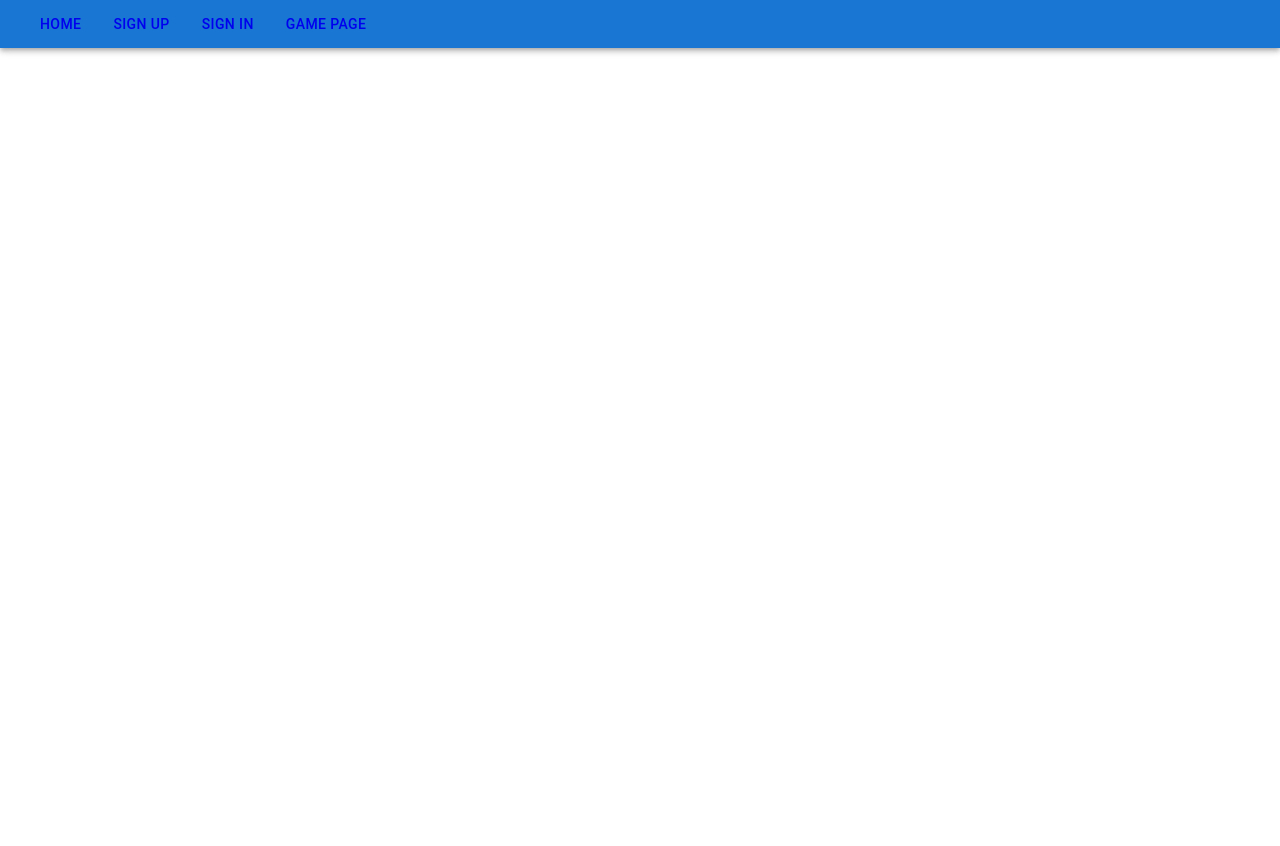
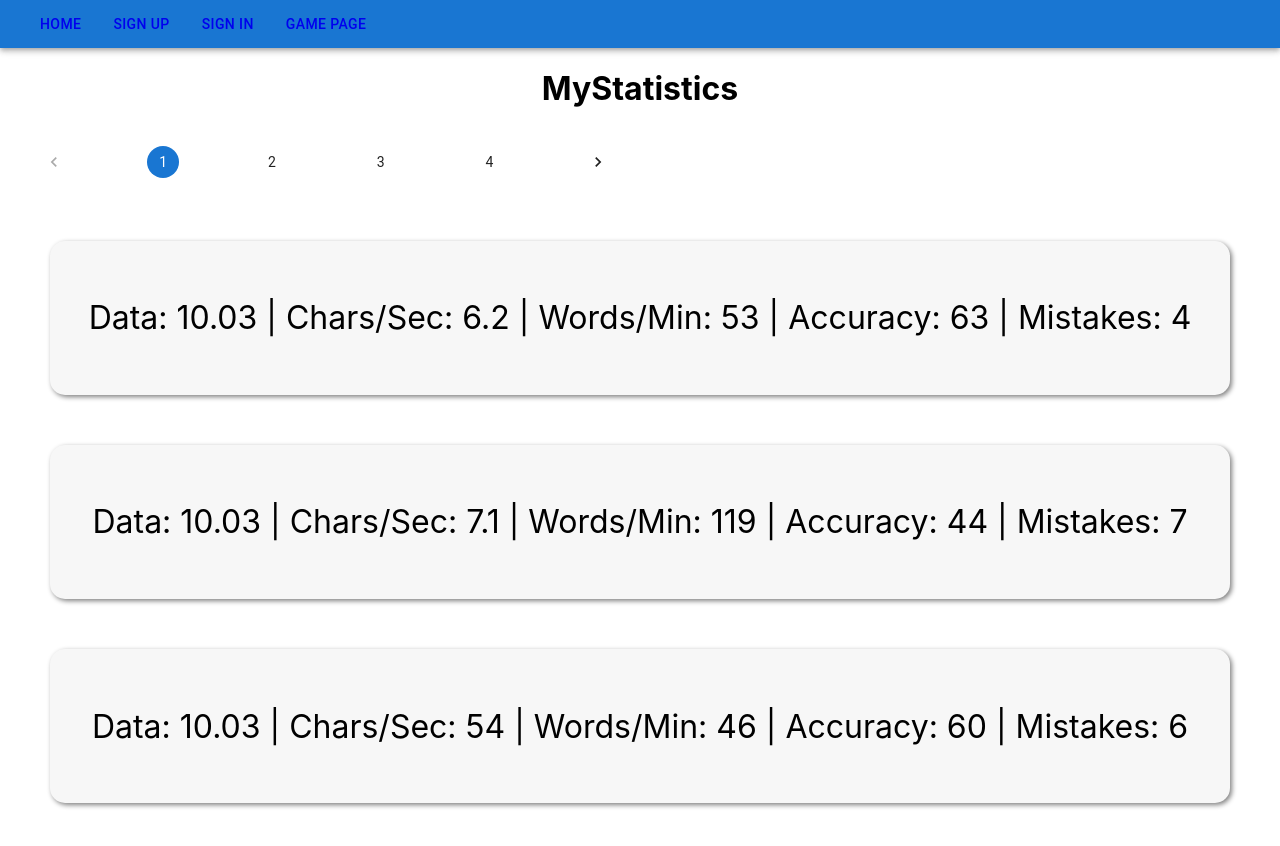
Before and after one commit to zao4nik/keyboardapp, a React (Create React App) app in the folder client/: page /stats in a window 1280 px wide. Shown: the top 846 px of the page. Before the commit the page ends 800 px from the top, so only its background shows below. Built offline with nearby package versions, Linux system fonts and the light colour scheme; no server answers.

Commit message:
stat-pagination

```diff
--- a/client/package.json
+++ b/client/package.json
@@ -10,6 +10,7 @@
     "@testing-library/jest-dom": "^5.16.5",
     "@testing-library/react": "^13.4.0",
     "@testing-library/user-event": "^13.5.0",
+    "prop-types": "^15.8.1",
     "react": "^18.2.0",
     "react-dom": "^18.2.0",
     "react-redux": "^8.0.5",
--- a/client/src/App.jsx
+++ b/client/src/App.jsx
@@ -6,7 +6,7 @@ import {
 import { useDispatch } from 'react-redux';
 // import components
 import {
-  Typing, Signup, Signin, Navbar, Keyboard,
+  Typing, Signup, Signin, Navbar, Keyboard, MyStatistics
 } from './components';
 import { GamePage } from './screens';
 import ATYPES from './store/types';
@@ -32,7 +32,7 @@ function App() {
           <Route path="/typing" element={<Typing />} />
           <Route path="/keyboard" element={<Keyboard />} />
           <Route path="/game_page" element={<GamePage />} />
-          <Route path="/stats" />
+          <Route path="/stats" element={<MyStatistics />} />
         </Routes>
       </BrowserRouter>
     </div>
--- /dev/null
+++ b/client/src/components/MyStatistics/MyStatistics.jsx
@@ -0,0 +1,64 @@
+/* eslint-disable array-bracket-spacing */
+/* eslint-disable no-plusplus */
+/* eslint-disable import/no-extraneous-dependencies */
+/* eslint-disable operator-linebreak */
+/* eslint-disable no-shadow */
+/* eslint-disable react/jsx-one-expression-per-line */
+import React, { /* useEffect, */ useState } from 'react';
+import Pagination from '@mui/material/Pagination';
+import Stat from './Stat';
+import { data } from './data';
+// import Pagination from './Pagination';
+
+export function MyStatistics() {
+  const [ stat /* , setStat */] = useState(data);
+  const [ loading /* , setLoading */] = useState(false);
+  const [currentPage, setCurrentPage] = useState(1);
+  const [statPerPage] = useState(3);
+
+  // * надо переделать для запроса с базы
+  // useEffect(() => {
+  //   (async () => {
+  //     const response = await fetch('url', {
+  //       method: 'GET',
+  //       credentials: 'include', // куки
+  //       headers: {
+  //         'Content-Type': 'application/json',
+  //       },
+  //     });
+  //     const MyStat = await response.json();
+  //     console.log('statistic ', MyStat);
+  //     setStat(MyStat);
+  //   })();
+  //   setLoading(false);
+  // }, []);
+
+  const lastStatIndex = currentPage * statPerPage;
+  const firstStatIndex = lastStatIndex - statPerPage;
+  const currentStat = stat.slice(firstStatIndex, lastStatIndex);
+
+  // const paginate = (pageNumber) => setCurrentPage(pageNumber);
+
+  const pageNumbers = [];
+  const totalStat = stat.length;
+
+  for (let i = 1; i <= Math.ceil(totalStat / statPerPage); i++) {
+    pageNumbers.push(i);
+  }
+
+  return (
+    <div>
+      <h1>MyStatistics</h1>
+      <Pagination
+        color="primary"
+        count={pageNumbers.length} // кол-во страничек пагинации (длина массива)
+        page={currentPage} // текущая активная страница
+        onChange={(_, num) => setCurrentPage(num)} // функция для клика по номеру страницу
+      />
+      <Stat
+        data={currentStat}
+        loading={loading}
+      />
+    </div>
+  );
+}
--- /dev/null
+++ b/client/src/components/MyStatistics/MyStatistics.module.css
@@ -0,0 +1,18 @@
+.container {
+  /* display: flex; */
+  /* align-items: center; */
+  /* justify-content: center; */
+  border-radius: 15px;
+  background: rgb(247, 247, 247);
+  text-align: center;
+  font-size: 2rem;
+  padding: 0.8em;
+  margin: 50px;
+  box-shadow: 2px 2px 5px gray;
+  /* width: 50%; */
+}
+
+/* .myitem {
+  margin: 0px 20px;
+  text-align: center;
+} */
--- /dev/null
+++ b/client/src/components/MyStatistics/Stat.jsx
@@ -0,0 +1,32 @@
+/* eslint-disable operator-linebreak */
+/* eslint-disable react/jsx-one-expression-per-line */
+/* eslint-disable react/prop-types */
+import React from 'react';
+import styles from './MyStatistics.module.css';
+
+function Stat({ data, loading }) {
+  if (loading) {
+    return <h2>Loading....</h2>;
+  }
+
+  return (
+    <div>
+      {data &&
+        data.map((item) => (
+          <div
+            className={styles.container}
+            key={item.id}
+          >
+            <p>
+              {' '}
+              Data: {item.data} | Chars/Sec: {item['chars/sec']} | Words/Min:{' '}
+              {item['words/min']} | Accuracy: {item.accuracy} | Mistakes:{' '}
+              {item.mistakes}
+            </p>
+          </div>
+        ))}
+    </div>
+  );
+}
+
+export default Stat;
--- /dev/null
+++ b/client/src/components/MyStatistics/data.js
@@ -0,0 +1,82 @@
+export const data = [
+  {
+    id: 1,
+    data: 10.03,
+    'chars/sec': 6.2,
+    'words/min': 53,
+    accuracy: 63,
+    mistakes: 4,
+  },
+  {
+    id: 2,
+    data: 10.03,
+    'chars/sec': 7.1,
+    'words/min': 119,
+    accuracy: 44,
+    mistakes: 7,
+  },
+  {
+    id: 3,
+    data: 10.03,
+    'chars/sec': 54,
+    'words/min': 46,
+    accuracy: 60,
+    mistakes: 6,
+  },
+  {
+    id: 4,
+    data: 10.03,
+    'chars/sec': 8,
+    'words/min': 100,
+    accuracy: 55,
+    mistakes: 7,
+  },
+  {
+    id: 5,
+    data: 10.03,
+    'chars/sec': 4.6,
+    'words/min': 120,
+    accuracy: 58,
+    mistakes: 7,
+  },
+  {
+    id: 6,
+    data: 10.03,
+    'chars/sec': 6.5,
+    'words/min': 88,
+    accuracy: 40,
+    mistakes: 4,
+  },
+  {
+    id: 7,
+    data: 10.03,
+    'chars/sec': 6.5,
+    'words/min': 88,
+    accuracy: 40,
+    mistakes: 4,
+  },
+  {
+    id: 8,
+    data: 10.03,
+    'chars/sec': 6.5,
+    'words/min': 88,
+    accuracy: 40,
+    mistakes: 4,
+  },
+  {
+    id: 9,
+    data: 10.03,
+    'chars/sec': 6.5,
+    'words/min': 88,
+    accuracy: 40,
+    mistakes: 4,
+  },
+  {
+    id: 10,
+    data: 10.03,
+    'chars/sec': 6.5,
+    'words/min': 88,
+    accuracy: 40,
+    mistakes: 4,
+  },
+];
--- a/client/src/components/index.jsx
+++ b/client/src/components/index.jsx
@@ -3,7 +3,8 @@ import { Signin } from './Signin/Signin';
 import { Signup } from './Signup/Signup';
 import { Navbar } from './Navbar/Navbar';
 import Keyboard from './Keyboard/Keybord';
+import { MyStatistics } from './MyStatistics/MyStatistics';
 
 export {
-  Typing, Signin, Signup, Navbar, Keyboard,
+  Typing, Signin, Signup, Navbar, Keyboard, MyStatistics,
 };
```
Also changed, not shown: 1 other file (tests, documents, lock files or other folders).
